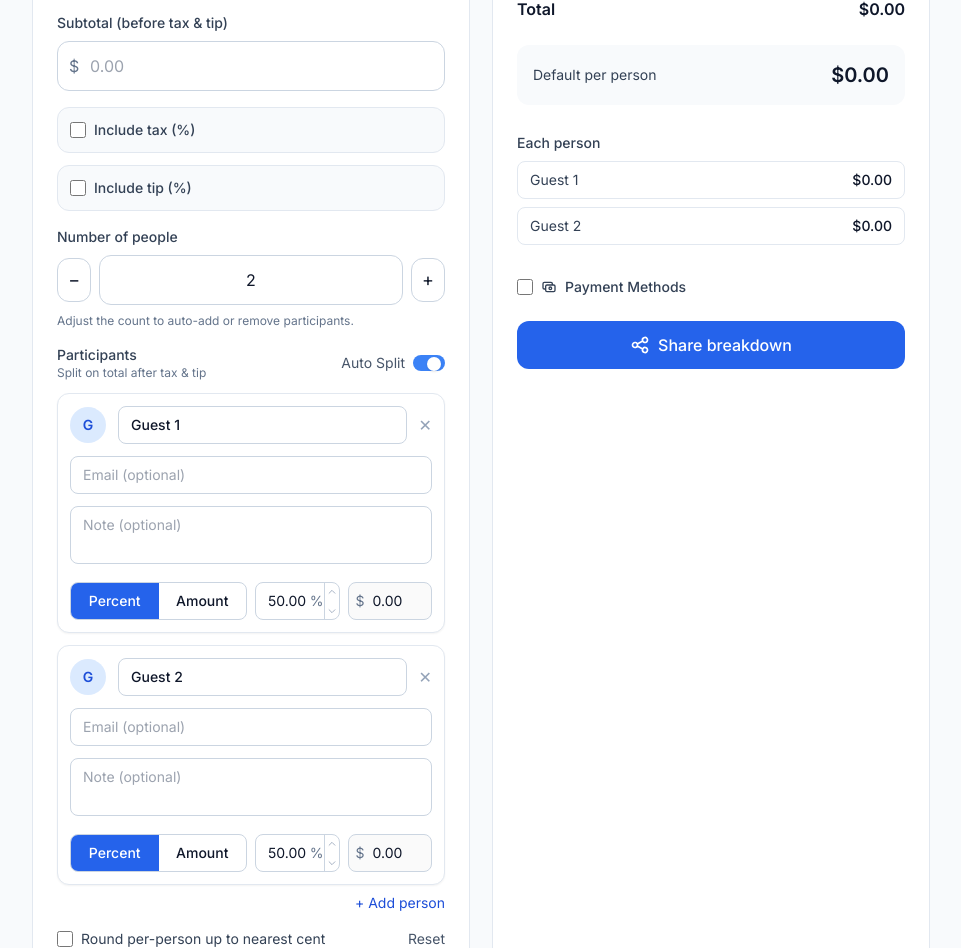
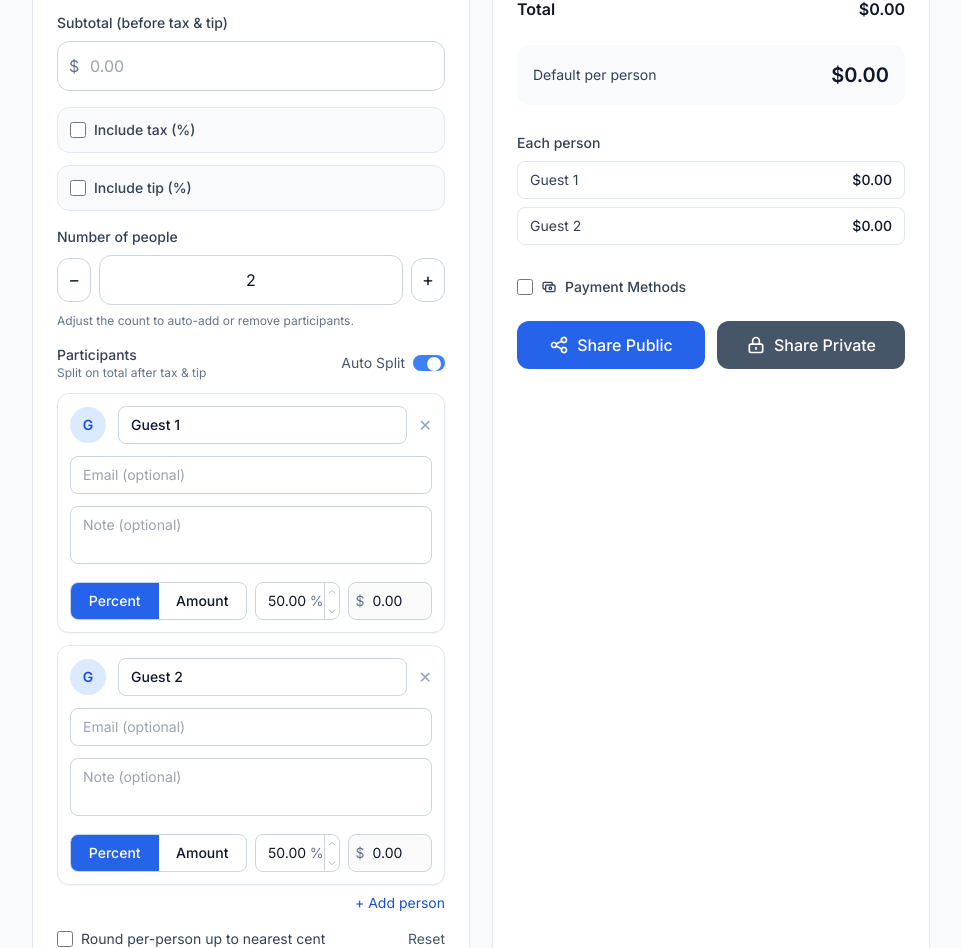
Before and after one commit to lemanh99/split-bill, a Python web app: template templates/index.html in a window 1280 px wide. Shown: the part 305-1253 px from the top of the page, without its empty margins (159-1120 px from the left). Run offline with Jinja, Linux system fonts and the light colour scheme; the template is opened without the code that fills it, so the values that code supplies are empty; some libraries are stand-ins or nearby versions.

Commit message:
save bill

```diff
--- a/statics/assets/js/app.js
+++ b/statics/assets/js/app.js
@@ -42,7 +42,6 @@
   const allocationWarning = document.getElementById('allocation-warning');
   let participantsEverEdited = false;
   // --- API integration helpers ---
-  const API_BASE = (window.API_BASE) || 'http://127.0.0.1:8000/api';
   async function apiUploadFile(file) {
     const formData = new FormData();
     formData.append('file', file, file.name);
@@ -571,6 +570,7 @@
       const bill_participants = r.perList.map(p => ({
         amount: Number(p.owed.toFixed(decimals)),
         email: p.email || null,
+        name: p.name || null,
         description: p.note || null,
       }));
       const payload = {
@@ -597,7 +597,7 @@
       const data = await apiCreateBill(payload);
       const billNumber = data?.bill_number;
       if (!billNumber) throw new Error('No bill number');
-      const shareUrl = `${window.location.origin}/api/bill/share/${encodeURIComponent(billNumber)}`;
+      const shareUrl = `${URL_BASE}/bill/share/${encodeURIComponent(billNumber)}`;
       document.getElementById('share-url').value = shareUrl;
       generateQRCode(shareUrl);
       const shareModal = document.getElementById('share-modal');
@@ -626,6 +626,7 @@
       const bill_participants = r.perList.map(p => ({
         amount: Number(p.owed.toFixed(decimals)),
         email: p.email || null,
+        name: p.name || null,
         description: p.note || null,
       }));
       const payload = {
@@ -652,7 +653,7 @@
       const data = await apiCreateBill(payload);
       const billNumber = data?.bill_number;
       if (!billNumber) throw new Error('No bill number');
-      const shareUrl = `${window.location.origin}/api/bill/${encodeURIComponent(billNumber)}`;
+      const shareUrl = `${URL_BASE}/bill/share/${encodeURIComponent(billNumber)}`;
       document.getElementById('share-url').value = shareUrl;
       generateQRCode(shareUrl);
       const shareModal = document.getElementById('share-modal');
--- a/statics/assets/js/auth.js
+++ b/statics/assets/js/auth.js
@@ -1,8 +1,22 @@
 ;(function () {
   const getConfig = () => {
     const cfg = (window.AUTH_CONFIG || {});
+
+    // Get domain from URL parameter
+    const urlParams = new URLSearchParams(window.location.search);
+    const domain = urlParams.get('domain');
+
+    let apiBase;
+    if (domain) {
+      // If domain parameter exists, use it
+      apiBase = `http://${domain}`;
+    } else {
+      // Fallback to config or current origin
+      apiBase = cfg.API_BASE || (window.location.origin);
+    }
+
     return {
-      API_BASE: cfg.API_BASE || (window.location.origin),
+      API_BASE: apiBase,
       CALLBACK_URL: cfg.CALLBACK_URL || encodeURIComponent(window.location.origin)
     };
   };
--- a/templates/index.html
+++ b/templates/index.html
@@ -465,14 +465,26 @@
 
 
                 <div class="mt-auto pt-2">
-                    <button id="share-breakdown"
-                            class="w-full inline-flex justify-center items-center gap-1.5 sm:gap-2 rounded-lg sm:rounded-xl bg-brand-600 hover:bg-brand-700 text-white font-medium py-2.5 sm:py-3 text-sm sm:text-base focus-ring">
-                        <svg class="w-4 h-4 sm:w-5 sm:h-5" fill="none" stroke="currentColor" viewBox="0 0 24 24">
-                            <path stroke-linecap="round" stroke-linejoin="round" stroke-width="2"
-                                  d="M8.684 13.342C8.886 12.938 9 12.482 9 12c0-.482-.114-.938-.316-1.342m0 2.684a3 3 0 110-2.684m0 2.684l6.632 3.316m-6.632-6l6.632-3.316m0 0a3 3 0 105.367-2.684 3 3 0 00-5.367 2.684zm0 9.316a3 3 0 105.367 2.684 3 3 0 00-5.367-2.684z"></path>
-                        </svg>
-                        Share breakdown
-                    </button>
+                    <div class="grid grid-cols-2 gap-2 sm:gap-3">
+                        <button id="share-public"
+                                class="inline-flex justify-center items-center gap-1.5 sm:gap-2 rounded-lg sm:rounded-xl bg-brand-600 hover:bg-brand-700 text-white font-medium py-2.5 sm:py-3 text-sm sm:text-base focus-ring">
+                            <svg class="w-4 h-4 sm:w-5 sm:h-5" fill="none" stroke="currentColor" viewBox="0 0 24 24">
+                                <path stroke-linecap="round" stroke-linejoin="round" stroke-width="2"
+                                      d="M8.684 13.342C8.886 12.938 9 12.482 9 12c0-.482-.114-.938-.316-1.342m0 2.684a3 3 0 110-2.684m0 2.684l6.632 3.316m-6.632-6l6.632-3.316m0 0a3 3 0 105.367-2.684 3 3 0 00-5.367 2.684zm0 9.316a3 3 0 105.367 2.684 3 3 0 00-5.367-2.684z"></path>
+                            </svg>
+                            <span class="hidden sm:inline">Share Public</span>
+                            <span class="sm:hidden">Public</span>
+                        </button>
+                        <button id="share-private"
+                                class="inline-flex justify-center items-center gap-1.5 sm:gap-2 rounded-lg sm:rounded-xl bg-slate-600 hover:bg-slate-700 text-white font-medium py-2.5 sm:py-3 text-sm sm:text-base focus-ring">
+                            <svg class="w-4 h-4 sm:w-5 sm:h-5" fill="none" stroke="currentColor" viewBox="0 0 24 24">
+                                <path stroke-linecap="round" stroke-linejoin="round" stroke-width="2"
+                                      d="M12 15v2m-6 4h12a2 2 0 002-2v-6a2 2 0 00-2-2H6a2 2 0 00-2 2v6a2 2 0 002 2zm10-10V7a4 4 0 00-8 0v4h8z"></path>
+                            </svg>
+                            <span class="hidden sm:inline">Share Private</span>
+                            <span class="sm:hidden">Private</span>
+                        </button>
+                    </div>
                 </div>
             </div>
         </section>
@@ -598,6 +610,48 @@
     </div>
 </div>
 
+<!-- Confirm Login Modal -->
+<div id="confirm-login-modal" class="fixed inset-0 bg-black bg-opacity-50 hidden items-center justify-center z-50">
+    <div class="bg-white rounded-2xl shadow-xl max-w-md w-full mx-4 p-6">
+        <div class="flex justify-between items-center mb-6">
+            <h2 class="text-xl font-semibold text-slate-900">Login Required</h2>
+            <button id="confirm-login-close" class="text-slate-400 hover:text-slate-600">
+                <svg class="w-6 h-6" fill="none" stroke="currentColor" viewBox="0 0 24 24">
+                    <path stroke-linecap="round" stroke-linejoin="round" stroke-width="2"
+                          d="M6 18L18 6M6 6l12 12"></path>
+                </svg>
+            </button>
+        </div>
+
+        <div class="text-center mb-6">
+            <div class="mx-auto flex items-center justify-center h-12 w-12 rounded-full bg-brand-100 mb-4">
+                <svg class="h-6 w-6 text-brand-600" fill="none" stroke="currentColor" viewBox="0 0 24 24">
+                    <path stroke-linecap="round" stroke-linejoin="round" stroke-width="2"
+                          d="M12 15v2m-6 4h12a2 2 0 002-2v-6a2 2 0 00-2-2H6a2 2 0 00-2 2v6a2 2 0 002 2zm10-10V7a4 4 0 00-8 0v4h8z"></path>
+                </svg>
+            </div>
+            <h3 class="text-lg font-medium text-slate-900 mb-2">Private Sharing Requires Login</h3>
+            <p class="text-sm text-slate-600">
+                To share privately, you need to be logged in. This allows you to control who can access your bill breakdown.
+            </p>
+        </div>
+
+        <div class="flex flex-col sm:flex-row gap-3">
+            <button id="confirm-login-cancel"
+                    class="flex-1 bg-slate-100 hover:bg-slate-200 text-slate-700 font-medium py-3 rounded-xl transition-colors focus-ring">
+                Cancel
+            </button>
+            <button id="confirm-login-continue"
+                    class="flex-1 bg-brand-600 hover:bg-brand-700 text-white font-medium py-3 rounded-xl transition-colors focus-ring">
+                Login Now
+            </button>
+        </div>
+    </div>
+</div>
+<script type="text/javascript">
+    const URL_BASE = '{{ configs.fe_base_uri }}';
+    const API_BASE = `${URL_BASE}/api`;
+</script>
 <script src="/statics/assets/js/app.js"></script>
 <script src="/statics/assets/js/auth.js"></script>
 <script>
--- a/web/home.py
+++ b/web/home.py
@@ -37,7 +37,7 @@ async def home_page(
     )
 
 
-@home_routers.get("/share/{bill_number}")
+@home_routers.get("/bill/share/{bill_number}")
 async def share_bill_page(
     request: Request,
     bill_number: str,
```
